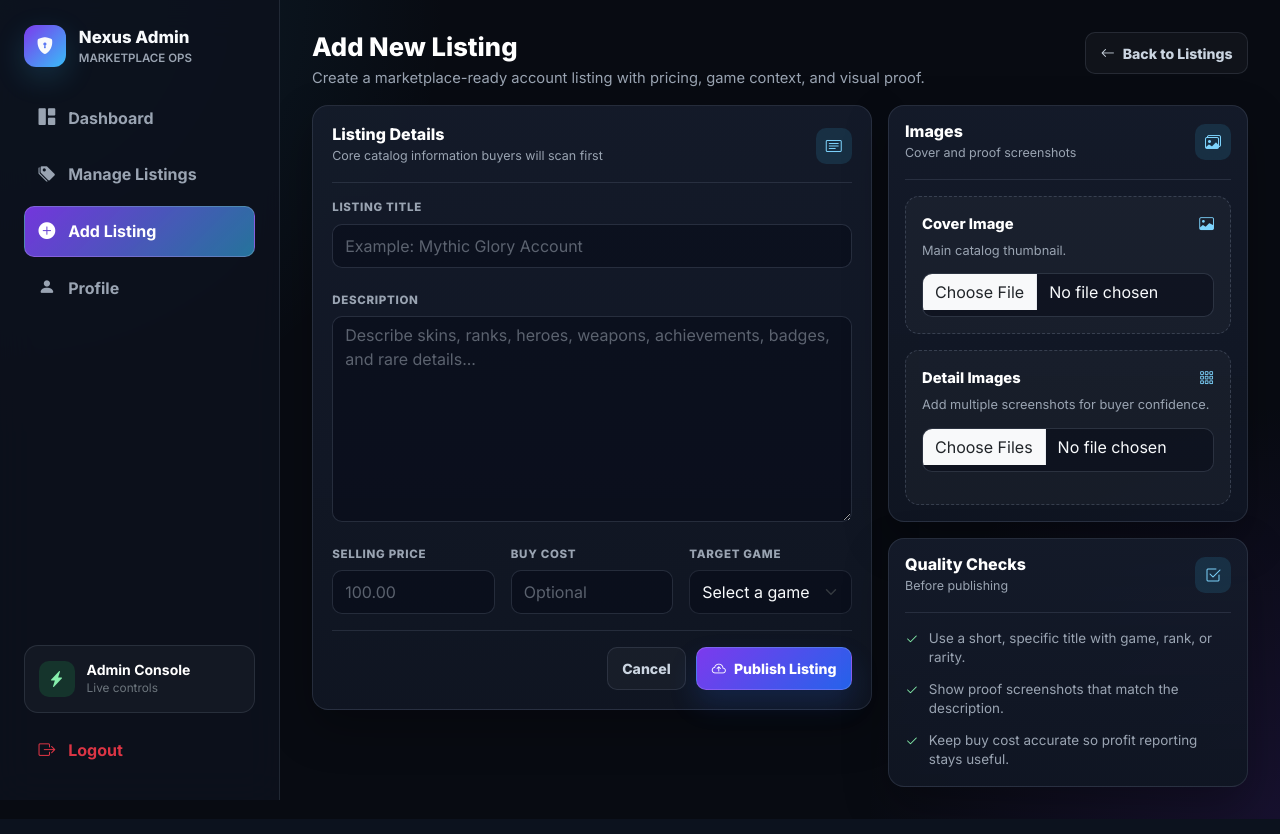
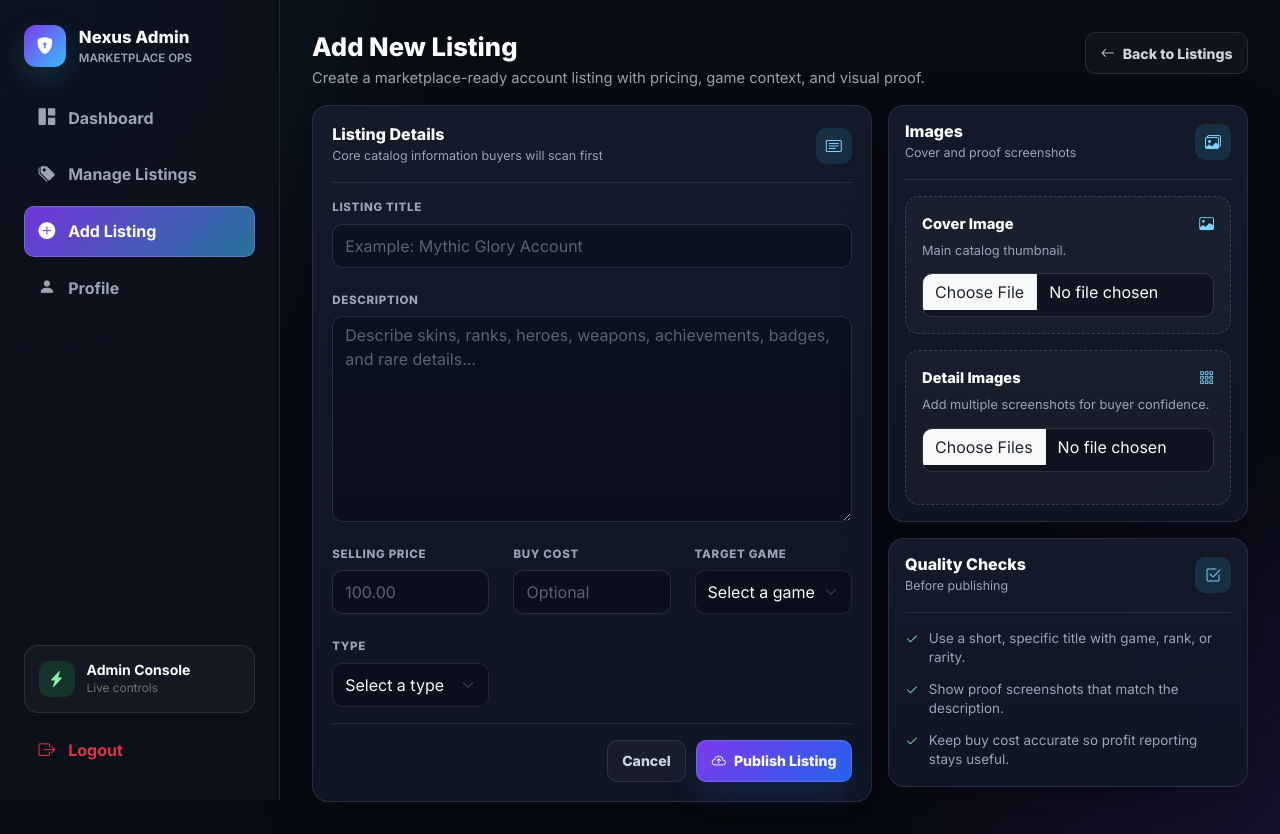
Before and after one commit to PhyoThiha26/gamestore-backend, a Flask app: page /admin/add-listing in a window 1280 px wide. Run offline with Flask 3, Linux system fonts and the light colour scheme; the visitor is signed in with stand-in values (Sample User, id 1).

Commit message:
add sale type

```diff
--- a/app/routes/admin_routes.py
+++ b/app/routes/admin_routes.py
@@ -73,6 +73,8 @@ def add_listing():
 
         game_id = request.form.get("game_id")
 
+        sale_type = request.form.get("sale_type")
+
         image = request.files.get("image")
 
         detail_images = request.files.getlist(
@@ -116,6 +118,7 @@ def add_listing():
             # image=filename,
             image=image_url,
             buy_price=buy_price,
+            sale_type=sale_type,
             seller_id = session["user_id"]
         )
 
--- a/app/templates/admin/add_listing.html
+++ b/app/templates/admin/add_listing.html
@@ -314,7 +314,7 @@
                 <textarea id="listingDescription" name="description" rows="8" class="form-control admin-input" placeholder="Describe skins, ranks, heroes, weapons, achievements, badges, and rare details..." required></textarea>
             </div>
 
-            <div class="row g-3">
+            <div class="row g-4">
                 <div class="col-md-4">
                     <label class="form-label" for="listingPrice">Selling Price</label>
                     <input id="listingPrice"  step="0.01" name="price" class="form-control admin-input" placeholder="100.00" required>
@@ -330,6 +330,15 @@
                         {% for game in games %}
                             <option value="{{ game.id }}">{{ game.name }}</option>
                         {% endfor %}
+                    </select>
+                </div>
+                <div class="col-md-4">
+                    <label class="form-label" for="sale_type">Type</label>
+                    <select id="sale_type" name="sale_type" class="form-select admin-input" required>
+                        <option value="" disabled selected hidden>Select a type</option>
+
+                            <option value="rental">Rental</option>
+                            <option value="sale">Sale</option>
                     </select>
                 </div>
             </div>
```
Also changed, not shown: app/templates/home.html (+5 -3 lines).
